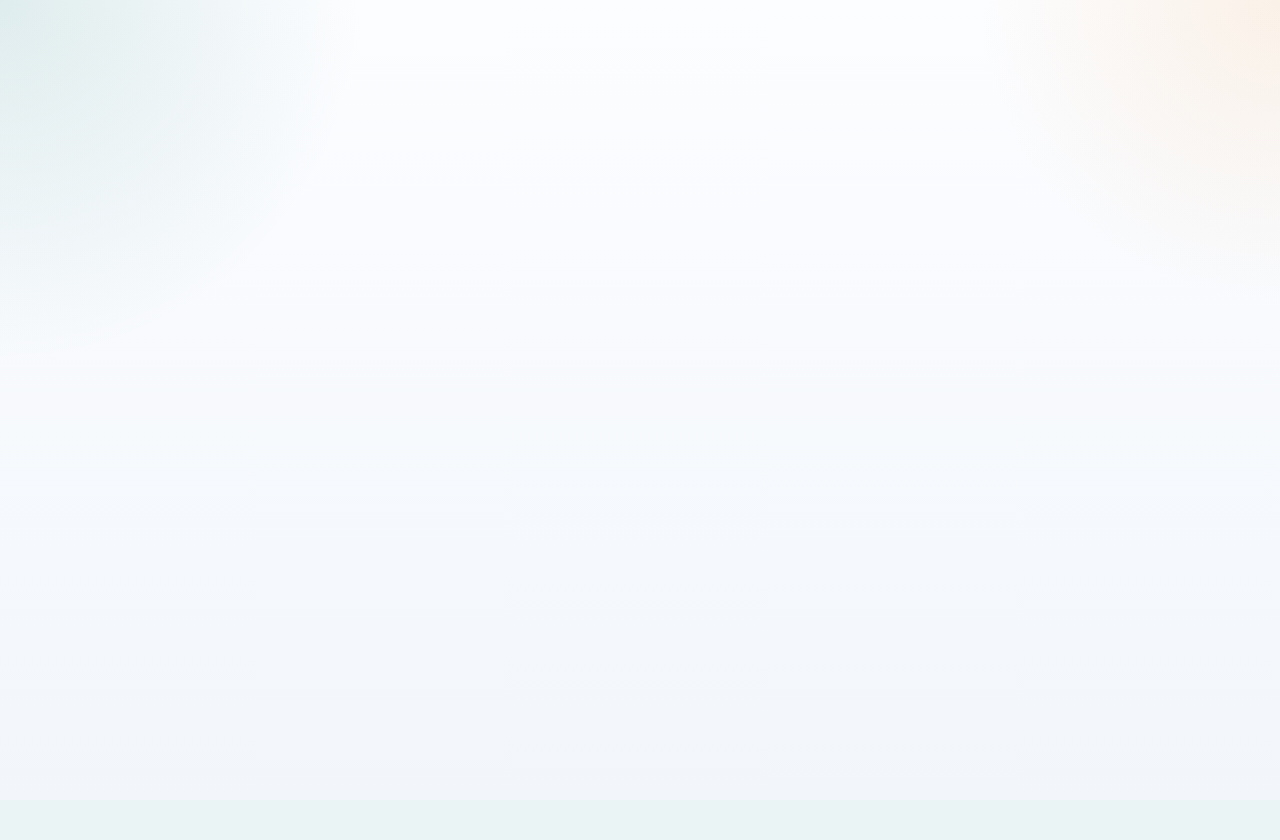
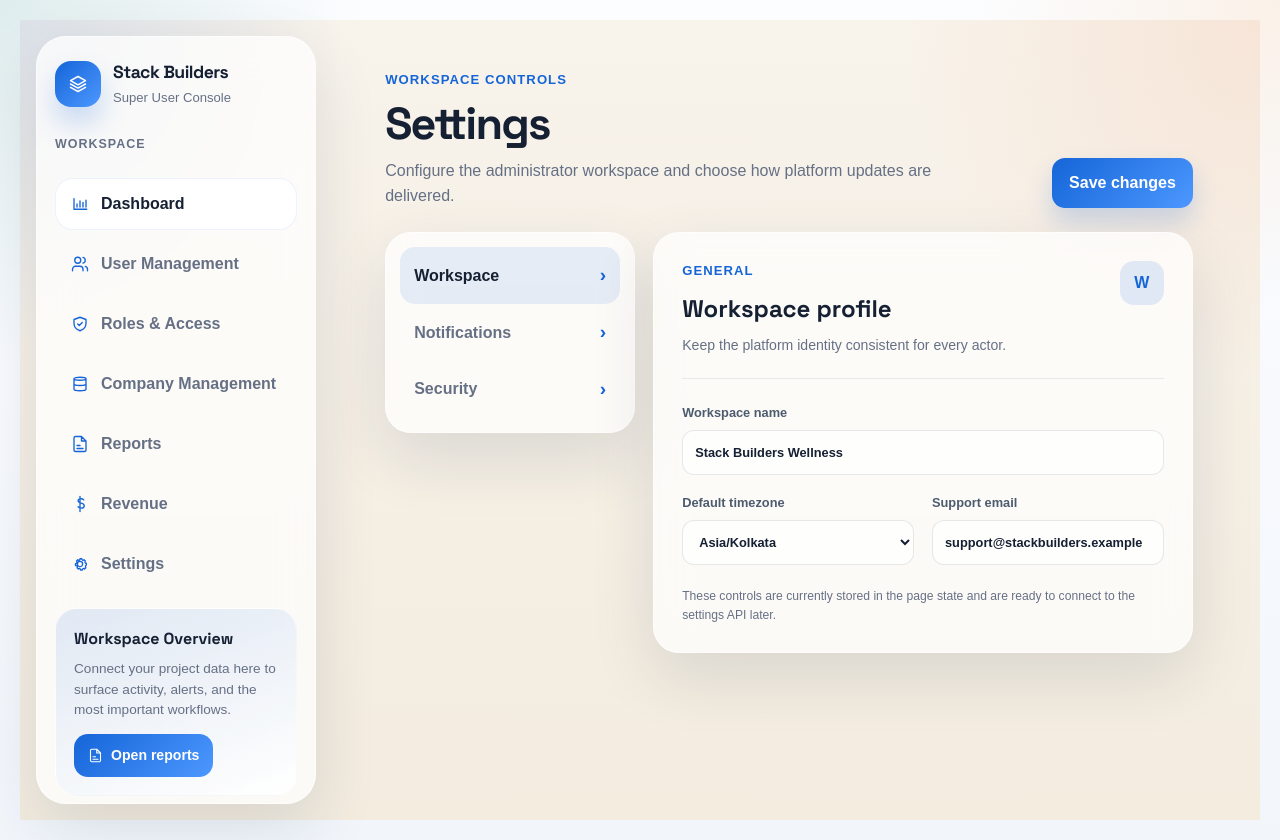
Before and after one commit to IIIT-Sricity-FSD-2024-2028/12_StackBuilders, a React (Vite) app in the folder front-end/react-app/: page /admin/settings in a window 1280 px wide. Before the commit this address had no page. Before the commit the page ends 800 px from the top, so only its background shows below. Built offline with nearby package versions, Linux system fonts and the light colour scheme.

Commit message:
Add admin settings page

```diff
--- a/front-end/react-app/src/App.jsx
+++ b/front-end/react-app/src/App.jsx
@@ -7,6 +7,7 @@ import CompanyManagement from "./features/admin/pages/CompanyManagement.jsx";
 import RolesAccess from "./features/admin/pages/RolesAccess.jsx";
 import Reports from "./features/admin/pages/Reports.jsx";
 import Revenue from "./features/admin/pages/Revenue.jsx";
+import Settings from "./features/admin/pages/Settings.jsx";
 import HRDashboard from "./features/hr/HRDashboard.jsx";
 import HRChallenges from "./features/hr/HRChallenges.jsx";
 import ExpertWorkspace from "./features/expert/ExpertWorkspace.jsx";
@@ -70,6 +71,7 @@ function App() {
         <Route path="/admin/roles-access" element={<RolesAccess />} />
         <Route path="/admin/reports" element={<Reports />} />
         <Route path="/admin/revenue" element={<Revenue />} />
+        <Route path="/admin/settings" element={<Settings />} />
       </Route>
 
       {/* ── Shared role-switcher layout (HR, Superadmin, Supervisor placeholders) ── */}
--- a/front-end/react-app/src/features/admin/AdminConsoleLayout.jsx
+++ b/front-end/react-app/src/features/admin/AdminConsoleLayout.jsx
@@ -47,7 +47,7 @@ function AdminConsoleLayout() {
           {navigationItems.map(([icon, label], index) => (
             <a
               className={`admin-sidebar-link${index === 0 ? " active" : ""}`}
-              href={index === 0 ? "/admin" : index === 1 ? "/admin/users" : index === 2 ? "/admin/roles-access" : index === 3 ? "/admin/companies" : index === 4 ? "/admin/reports" : index === 5 ? "/admin/revenue" : `#${label.toLowerCase().replaceAll(" ", "-")}`}
+              href={index === 0 ? "/admin" : index === 1 ? "/admin/users" : index === 2 ? "/admin/roles-access" : index === 3 ? "/admin/companies" : index === 4 ? "/admin/reports" : index === 5 ? "/admin/revenue" : index === 6 ? "/admin/settings" : `#${label.toLowerCase().replaceAll(" ", "-")}`}
               key={label}
             >
               <AdminIcon name={icon} />
--- a/front-end/react-app/src/features/admin/pages/Settings.jsx
+++ b/front-end/react-app/src/features/admin/pages/Settings.jsx
@@ -1,5 +1,67 @@
+import { useState } from "react";
+import "../admin-settings.css";
+
+const settingSections = ["Workspace", "Notifications", "Security"];
+
 function Settings() {
-  return <section><p className="admin-eyebrow">Administrator workspace</p><h1>Settings</h1><p>Administrator settings will be added here.</p></section>;
+  const [activeSection, setActiveSection] = useState("Workspace");
+  const [workspaceName, setWorkspaceName] = useState("Stack Builders Wellness");
+  const [emailUpdates, setEmailUpdates] = useState(true);
+  const [weeklySummary, setWeeklySummary] = useState(true);
+  const [twoFactor, setTwoFactor] = useState(false);
+
+  return (
+    <main className="admin-settings-page">
+      <header className="admin-settings-heading">
+        <div>
+          <p className="admin-eyebrow">Workspace Controls</p>
+          <h1>Settings</h1>
+          <p>Configure the administrator workspace and choose how platform updates are delivered.</p>
+        </div>
+        <button className="admin-primary-button" type="button">Save changes</button>
+      </header>
+
+      <section className="admin-settings-layout">
+        <nav className="admin-settings-nav" aria-label="Settings sections">
+          {settingSections.map((section) => (
+            <button className={activeSection === section ? "active" : ""} key={section} type="button" onClick={() => setActiveSection(section)}>{section}<span>›</span></button>
+          ))}
+        </nav>
+
+        <section className="admin-settings-panel">
+          {activeSection === "Workspace" && (
+            <>
+              <div className="admin-settings-panel-heading"><div><p className="admin-eyebrow">General</p><h2>Workspace profile</h2><p>Keep the platform identity consistent for every actor.</p></div><span className="admin-settings-icon">W</span></div>
+              <div className="admin-settings-form">
+                <label>Workspace name<input value={workspaceName} onChange={(event) => setWorkspaceName(event.target.value)} /></label>
+                <label>Default timezone<select defaultValue="Asia/Kolkata"><option>Asia/Kolkata</option><option>UTC</option><option>America/New_York</option></select></label>
+                <label>Support email<input type="email" defaultValue="support@stackbuilders.example" /></label>
+              </div>
+            </>
+          )}
+
+          {activeSection === "Notifications" && (
+            <>
+              <div className="admin-settings-panel-heading"><div><p className="admin-eyebrow">Communication</p><h2>Notification preferences</h2><p>Choose which platform updates administrators receive.</p></div><span className="admin-settings-icon">N</span></div>
+              <div className="admin-setting-toggles">
+                <label><span><strong>Email updates</strong><small>Receive alerts when a company or user needs attention.</small></span><input type="checkbox" checked={emailUpdates} onChange={(event) => setEmailUpdates(event.target.checked)} /><i /></label>
+                <label><span><strong>Weekly summary</strong><small>Send a weekly overview of participation and revenue.</small></span><input type="checkbox" checked={weeklySummary} onChange={(event) => setWeeklySummary(event.target.checked)} /><i /></label>
+              </div>
+            </>
+          )}
+
+          {activeSection === "Security" && (
+            <>
+              <div className="admin-settings-panel-heading"><div><p className="admin-eyebrow">Account Protection</p><h2>Security preferences</h2><p>Strengthen administrator access before backend authentication is connected.</p></div><span className="admin-settings-icon">S</span></div>
+              <div className="admin-setting-toggles"><label><span><strong>Two-factor authentication</strong><small>Require an additional verification step for Admin accounts.</small></span><input type="checkbox" checked={twoFactor} onChange={(event) => setTwoFactor(event.target.checked)} /><i /></label></div>
+              <button className="admin-outline-button admin-security-button" type="button">Review active sessions</button>
+            </>
+          )}
+          <p className="admin-settings-note">These controls are currently stored in the page state and are ready to connect to the settings API later.</p>
+        </section>
+      </section>
+    </main>
+  );
 }
 
 export default Settings;
```
Also changed, not shown: front-end/react-app/src/features/admin/admin-settings.css (added).
